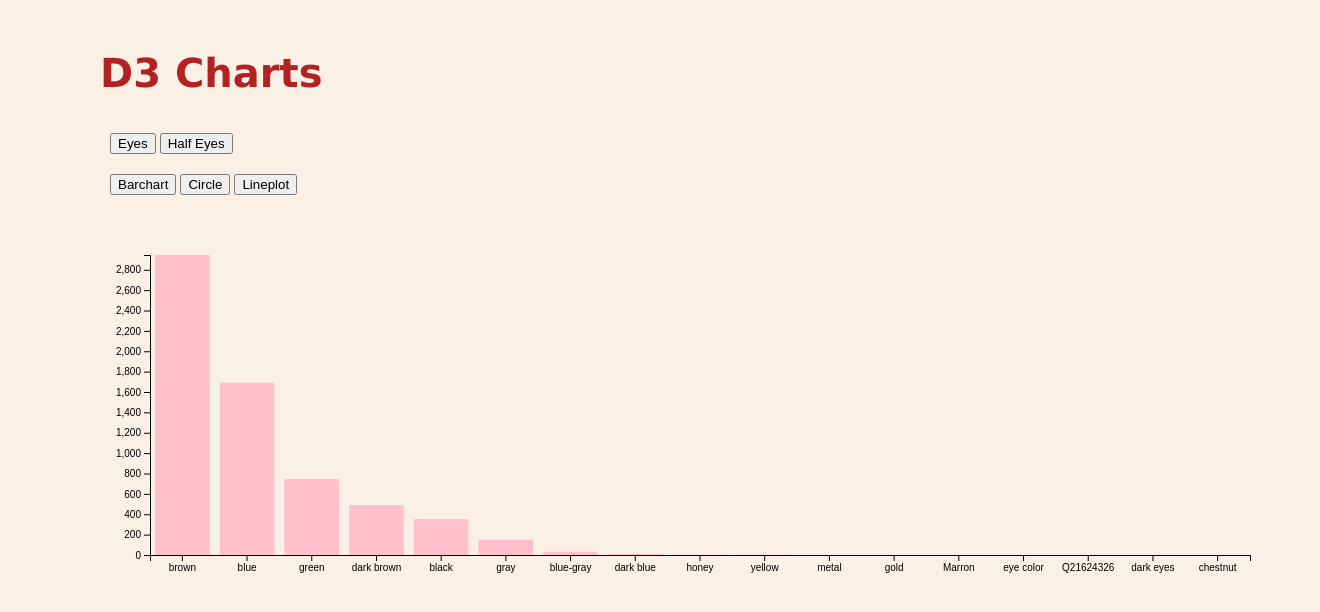
After one commit to dangerbleistift/QLeverDataPlotting, a Flask app: page /charts in a window 1320 px wide. The commit adds this page. Shown: the top 612 px of the page. Run offline with Flask 2, Linux system fonts and the light colour scheme.

Commit message:
Implemented barchart

```diff
--- a/Flask/main.py
+++ b/Flask/main.py
@@ -20,6 +20,19 @@ def eyes():
 def d3_sample():
     return render_template('d3_sample.html')
 
+@app.route('/charts')
+def charts():
+    datasets = {}
+    with open('data/eyecolors.json') as f:
+        raw_data = json.load(f)
+        raw_data_half = [raw_data[x] for x in range(len(raw_data)) if x % 2]
+
+        datasets['eyes'] = raw_data
+        datasets['halfeyes'] = raw_data_half
+    #TODO: Load multiple datasets. For right now emulate two sets
+
+    return render_template('charts.html', datasets=datasets)
+
 
 if __name__ == '__main__':
     app.run()
--- /dev/null
+++ b/Flask/static/js/generic_barchart.js
@@ -0,0 +1,69 @@
+
+
+
+function barchart(dataset)
+{
+    var margin = 50
+    var padding = 5
+    var barWidth = 60
+
+    // Fix svg Height
+    var svgHeight = 400
+    var chartHeight = svgHeight - 2 * margin
+
+    // svg Width scaling with number of items in dataset
+    var chartWidth = barWidth * dataset.length + padding * (dataset.length - 1)
+    var svgWidth = chartWidth + 2 * margin
+
+    // Create svg container
+    var svg = d3
+        .select('#chart')
+            .append('svg')
+            .attr('width', svgWidth)
+            .attr('height', svgHeight)
+
+    // Create scale dimensions. x has labels, y is numeric linear.
+    var xScale = d3.scaleBand().range([0,chartWidth]).padding(0)
+    var yScale = d3.scaleLinear().range([chartHeight, 0])
+
+    // Create subcontainer containing the actual plotting, with margin to parent container
+    var g = svg.append("g")
+        .attr("transform", `translate(${margin}, ${margin})`)
+
+    // Create values for the axes.
+    xScale.domain(dataset.map(item => {return item.label}))
+    yScale.domain([0, d3.max(dataset, item => {return item.value})])
+    // The next step is to create the rectangles that will make up the bars in our bar chart.
+
+    // Draw x axis at bottom of plot
+    g.append("g")
+        .attr("transform", `translate(${0}, ${chartHeight})`)
+        .call(d3.axisBottom(xScale))
+
+    // Draw y axis
+    g.append("g")
+        .call(d3.axisLeft(yScale))
+
+    // Add data bars to plot
+    var bars = g.selectAll('rect')
+        .data(dataset)
+        .enter()
+        .append('rect')
+            .attr('x', item => {return xScale(item.label) + padding})
+            .attr('y', item => {return yScale(item.value)})
+            .attr('width', xScale.bandwidth() - 2*padding)
+            .attr('height', item => {return chartHeight - yScale(item.value)})
+            .attr('fill', 'pink')
+}
+
+/**
+ *  Gets the maximum value in a collection of {'label', 'value'} objects
+ */
+ function getMax(collection) {
+    var max = 0
+    collection.forEach(element => {
+        var value = element.value
+        max = value > max ? value : max
+    })
+    return max;
+}
--- /dev/null
+++ b/Flask/static/js/generic_plotter.js
@@ -0,0 +1,69 @@
+// global datasets
+var currentDataset;
+var currentPlotName;
+
+function plot(plotName) {
+    currentPlotName = plotName
+    document.getElementById('chart').innerHTML=""
+    switch(plotName) {
+        case 'chart_bar':
+            barchart(currentDataset);
+            break;
+        case 'chart_circle':
+            break;
+        case 'chart_lineplot':
+            break;
+        default:
+            console.error('Unknown plot type: ' + plotName);
+    }
+}
+
+
+function data(datasetName) {
+    switch(datasetName) {
+        case 'data_eyes':
+            currentDataset = convertToLabelValueList(datasets['eyes'])
+            break;
+        case 'data_eyes_half':
+            currentDataset = convertToLabelValueList(datasets['halfeyes'])
+            break;
+        default:
+            console.error('Unknown dataset: ' + datasetName);
+    }
+    plot(currentPlotName)
+}
+
+// Convert list of wikidata-results list of {'label', 'value'} objects
+function convertToLabelValueList(dataset) {
+    var array = []
+    // Build array of {'label', 'value'} objects
+    dataset.forEach(item => {
+        array.push(extractDataFromObject(item))
+    })
+    // Sort descending
+    array = array.sort((a, b) =>  {return b.value - a.value})
+    return array
+}
+
+// Extract data from an Object into a {'label', 'value'} Object
+function extractDataFromObject(dataObject) {
+    var object = {}
+    Object.keys(dataObject).forEach(key => {
+        var propertyValue = dataObject[key]
+        var propertyValueAsNumber = Number(propertyValue)
+        // Check if property is a number or NAN and set return objects property accordingly
+        if (propertyValueAsNumber) {
+            object.value = propertyValueAsNumber
+        }
+        else {
+            object.label = propertyValue
+        }
+
+    })
+
+    return object
+
+}
+
+data('data_eyes_half');
+plot('chart_bar');
--- /dev/null
+++ b/Flask/templates/charts.html
@@ -0,0 +1,27 @@
+<!doctype html>
+<html>
+    <head>
+        <script type="text/javascript" src="static/js/libs/d3.js"></script>
+        <link rel="stylesheet" href='/static/css/main.css' />
+        <script type="text/javascript">
+            var datasets = {{ datasets|tojson }}
+        </script>
+    </head>
+    <body>
+        <h1>D3 Charts</h1>
+        <div id="navbar-data"  style="padding:10px; border:1px transparent black">
+            <button type="button" onclick="data('data_eyes')">Eyes</button>
+            <button type="button" onclick="data('data_eyes_half')">Half Eyes</button>
+        </div>
+        <div id="navbar-charttype"style="padding:10px; border:1px transparent black">
+            <button type="button" onclick="plot('chart_bar')">Barchart</button>
+            <button type="button" onclick="plot('chart_circle')">Circle</button>
+            <button type="button" onclick="plot('chart_lineplot')">Lineplot</button>
+        </div>
+        <div id="chart" style="border:1px transparent black"></div>
+        <script type="text/javascript" src="static/js/generic_barchart.js"></script>
+
+        <script type="text/javascript" src="static/js/generic_plotter.js"></script>
+
+    </body>
+</html>
--- a/Flask/templates/index.html
+++ b/Flask/templates/index.html
@@ -5,7 +5,6 @@
   <body>
     <h1>Home page</h1>
     <p>My first Flask site</p>
-    <a href="eyes">Eyes</a>
-    <a href="d3_sample">D3</a>
+    <a href="charts">Plots</a>
   </body>
 </html>
```
